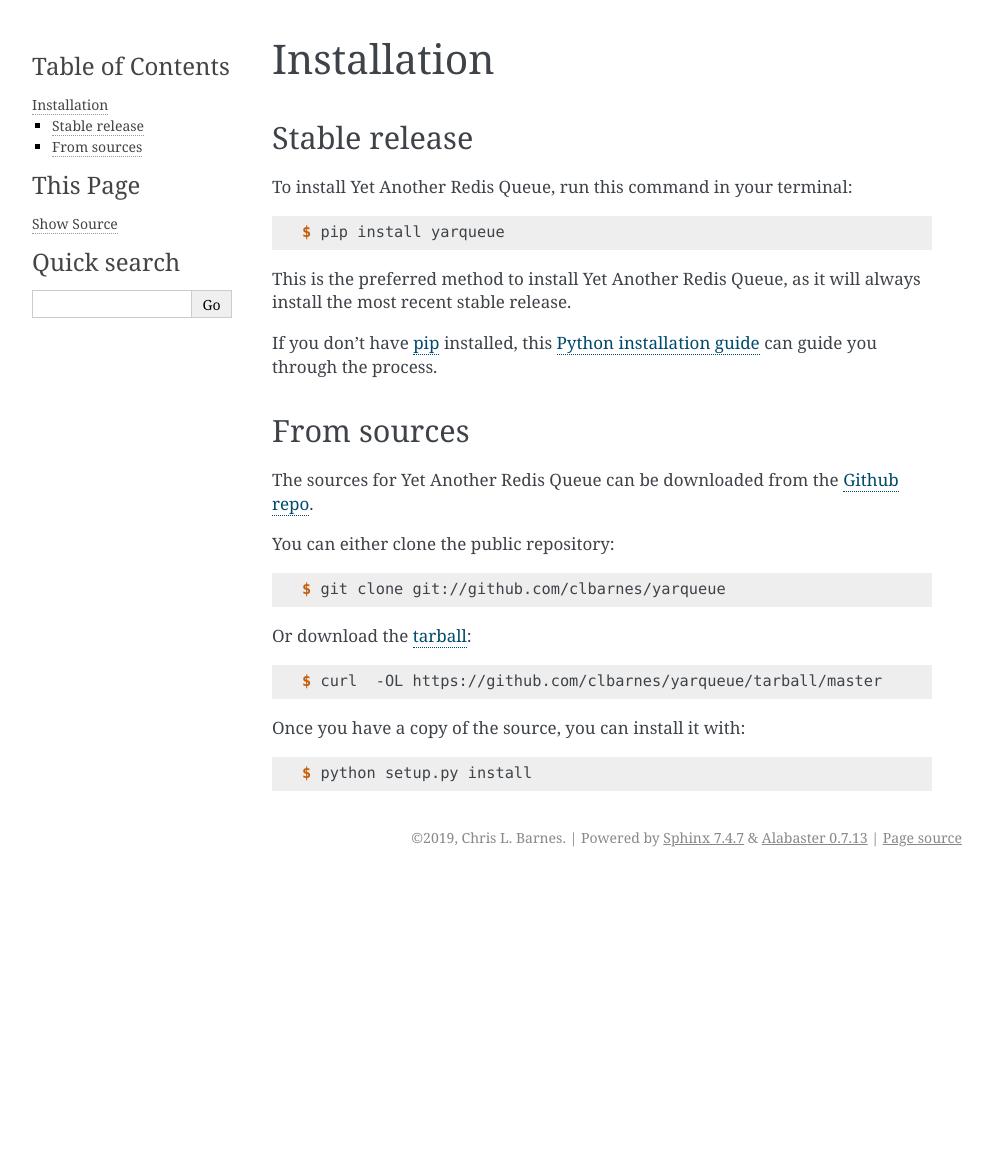
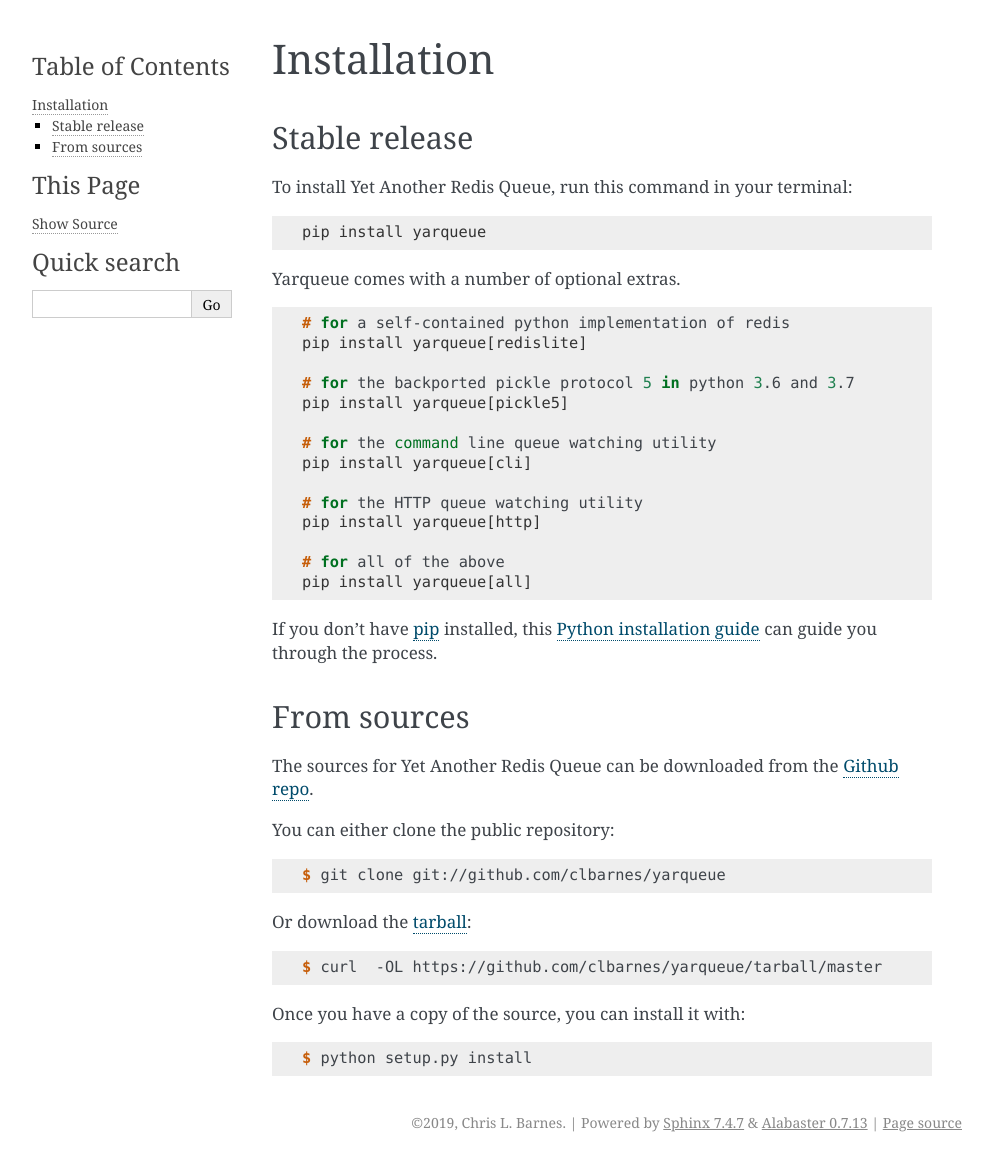
Before and after one commit to clbarnes/yarqueue, a Sphinx documentation site: the page built from docs/installation.rst, in a window 1280 px wide. Shown: the whole page, without its empty margins (148-1141 px from the left). Built offline with Sphinx 7.4.7, drawn with Linux system fonts in a browser that asks for light colours; before the commit the page ends 900 px from its top, so only the background shows below that.

Commit message:
update and document extras

```diff
--- a/docs/installation.rst
+++ b/docs/installation.rst
@@ -12,9 +12,27 @@ To install Yet Another Redis Queue, run this command in your terminal:
 
 .. code-block:: console
 
-    $ pip install yarqueue
+    pip install yarqueue
 
-This is the preferred method to install Yet Another Redis Queue, as it will always install the most recent stable release.
+Yarqueue comes with a number of optional extras.
+
+.. code-block:: console
+
+    # for a self-contained python implementation of redis
+    pip install yarqueue[redislite]
+
+    # for the backported pickle protocol 5 in python 3.6 and 3.7
+    pip install yarqueue[pickle5]
+
+    # for the command line queue watching utility
+    pip install yarqueue[cli]
+
+    # for the HTTP queue watching utility
+    pip install yarqueue[http]
+
+    # for all of the above
+    pip install yarqueue[all]
+
 
 If you don't have `pip`_ installed, this `Python installation guide`_ can guide
 you through the process.
--- a/setup.py
+++ b/setup.py
@@ -18,7 +18,9 @@ extras_require = {
     "http": ["click", "flask"],
 }
 
-extras_require["all"] = list(itertools.chain.from_iterable(extras_require.values()))
+extras_require["all"] = list(
+    set(itertools.chain.from_iterable(extras_require.values()))
+)
 
 setup_requirements = ["pytest-runner"]
 
```
